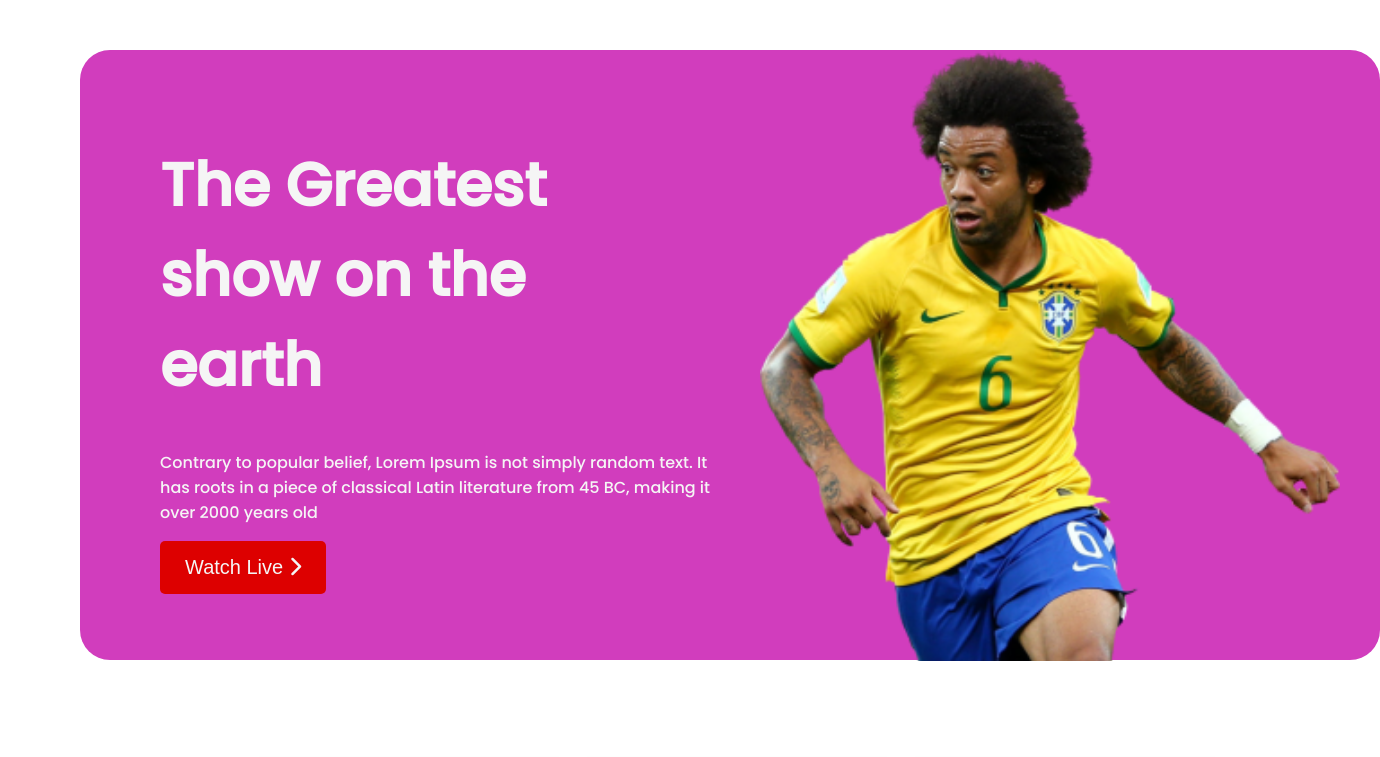
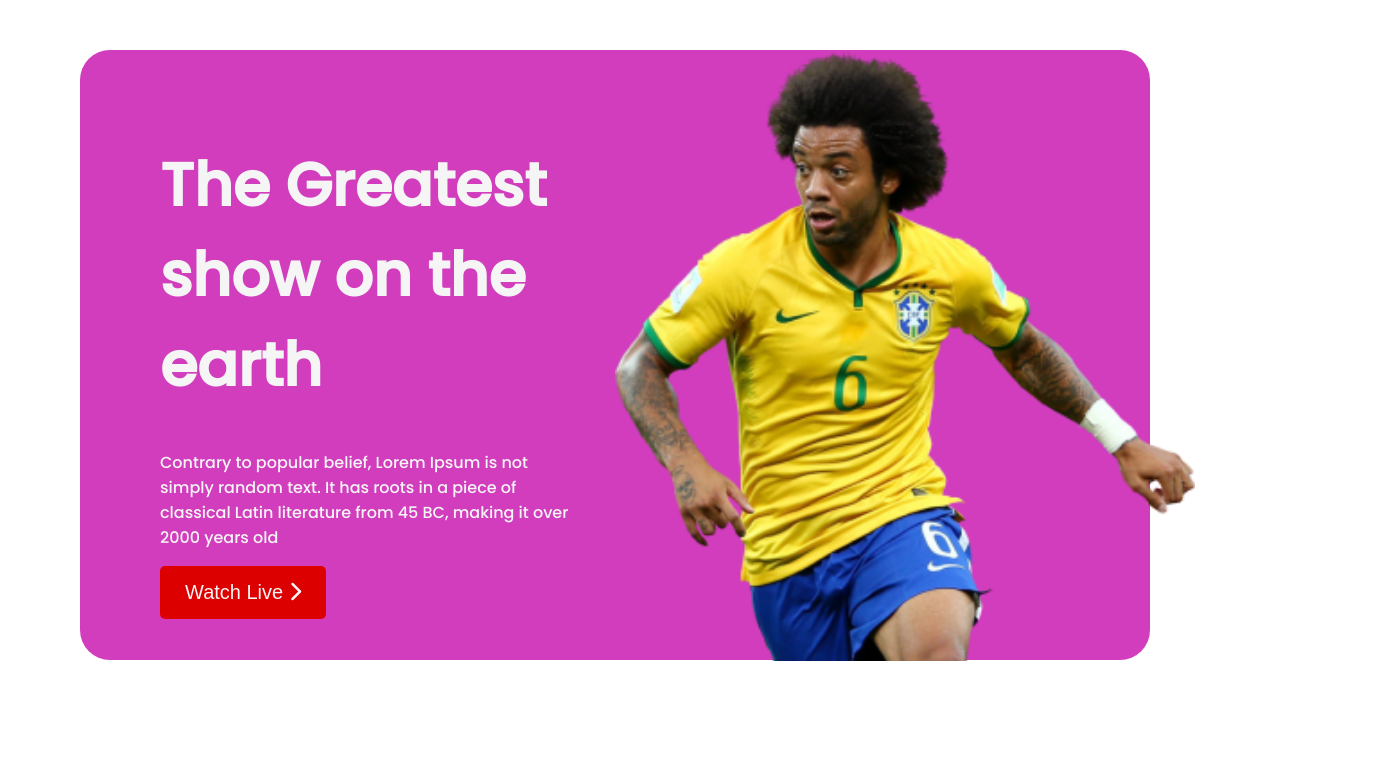
Before and after one commit to sorifulislamfahim/World_Cup, a plain HTML site: page index.html in a window 1280 px wide. Shown: the top 757 px of the page, 1380 px wide, since content can reach past the window. Drawn offline with Linux system fonts and the light colour scheme; a web font is replaced by a local one.

Commit message:
added my another item

```diff
--- a/styles/style.css
+++ b/styles/style.css
@@ -18,7 +18,7 @@ header {
     background-color: #d13dbd;
     color: whitesmoke;
     height: 610px;
-    width: 1300px;
+    width: auto;
     border-radius: 30px;
     margin: 50px 80px;
 
```
